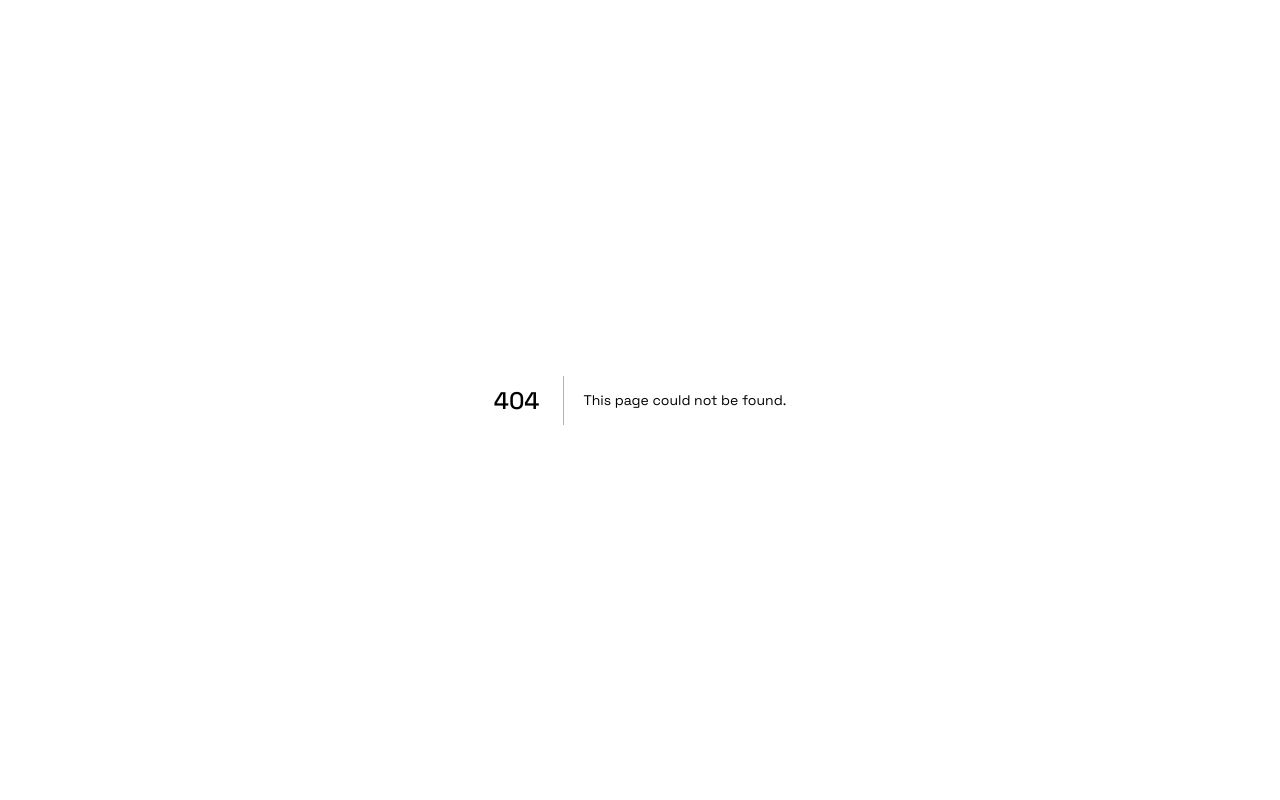
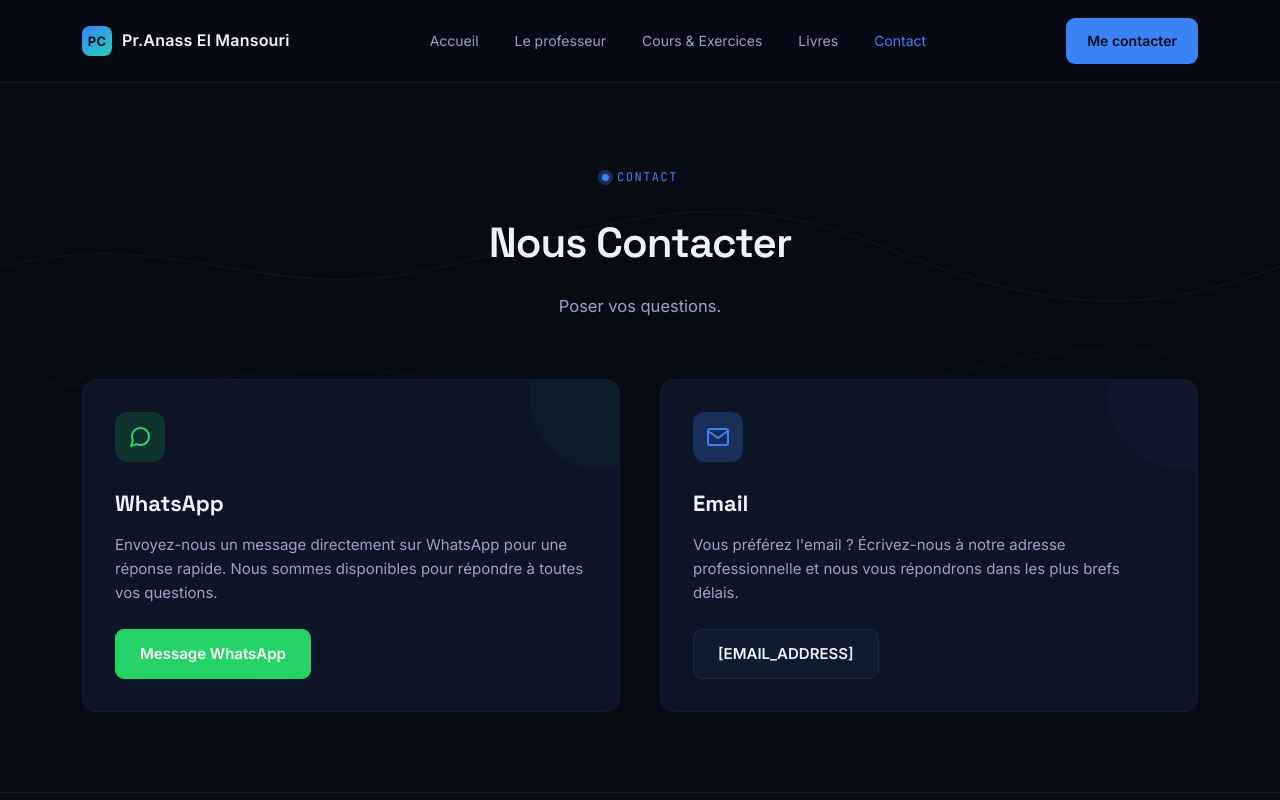
Before and after one commit to HamzaElmansouri-Pr/Pr-Phyisics, a Next.js app: page /contact in a window 1280 px wide. Before the commit this address had no page. Shown: the top 800 px of the page. Built offline with nearby package versions, Linux system fonts and the light colour scheme.

Commit message:
Remove Contact Section From Home and Creat new Page

```diff
--- /dev/null
+++ b/app/(public)/contact/contact.module.css
@@ -0,0 +1,202 @@
+.contactWrap {
+  max-width: 1180px;
+  margin: 0 auto;
+  padding: 80px 32px;
+}
+
+.contactHeader {
+  text-align: center;
+  max-width: 600px;
+  margin: 0 auto 60px;
+}
+
+.contactHeader .eyebrow {
+  color: var(--blue);
+  display: inline-flex;
+  align-items: center;
+  gap: 8px;
+  font-family: var(--font-mono), monospace;
+  font-size: 12px;
+  letter-spacing: 1.5px;
+  text-transform: uppercase;
+  margin-bottom: 22px;
+}
+
+.contactHeader .eyebrow::before {
+  content: '';
+  width: 7px;
+  height: 7px;
+  border-radius: 50%;
+  background: var(--blue);
+  box-shadow: 0 0 0 4px var(--blue-soft);
+}
+
+.contactHeader h1 {
+  font-size: 42px;
+  font-weight: 600;
+  letter-spacing: -1px;
+  margin-bottom: 16px;
+}
+
+.contactHeader p {
+  color: var(--text-2);
+  font-size: 16.5px;
+}
+
+.contactGrid {
+  display: grid;
+  grid-template-columns: 1fr 1fr;
+  gap: 40px;
+}
+
+@media (max-width: 768px) {
+  .contactGrid {
+    grid-template-columns: 1fr;
+  }
+}
+
+.contactCard {
+  background: var(--surface);
+  border: 1px solid var(--border-soft);
+  border-radius: var(--radius);
+  padding: 32px;
+  position: relative;
+  overflow: hidden;
+  transition: transform 0.2s ease, border-color 0.2s ease;
+}
+
+.contactCard:hover {
+  transform: translateY(-4px);
+  border-color: var(--blue);
+}
+
+.contactCard::after {
+  content: '';
+  position: absolute;
+  top: -60px;
+  right: -60px;
+  width: 150px;
+  height: 150px;
+  border-radius: 50%;
+  background: var(--blue);
+  opacity: 0.03;
+}
+
+.contactCard.whatsappCard::after {
+  background: #25D366;
+}
+
+.iconWrap {
+  width: 50px;
+  height: 50px;
+  border-radius: 12px;
+  background: var(--blue-soft);
+  display: flex;
+  align-items: center;
+  justify-content: center;
+  margin-bottom: 24px;
+  color: var(--blue);
+}
+
+.whatsappCard .iconWrap {
+  background: rgba(37, 211, 102, 0.15);
+  color: #25D366;
+}
+
+.contactCard h2 {
+  font-size: 22px;
+  margin-bottom: 12px;
+}
+
+.contactCard p {
+  color: var(--text-2);
+  font-size: 15px;
+  margin-bottom: 24px;
+  line-height: 1.6;
+}
+
+.linkBtn {
+  display: inline-flex;
+  align-items: center;
+  gap: 8px;
+  padding: 12px 24px;
+  border-radius: 9px;
+  font-size: 15px;
+  font-weight: 600;
+  text-decoration: none;
+  background: var(--surface-2);
+  color: var(--text);
+  border: 1px solid var(--border);
+  transition: all 0.2s ease;
+}
+
+.whatsappCard .linkBtn {
+  background: #25D366;
+  color: #fff;
+  border-color: #25D366;
+}
+
+.whatsappCard .linkBtn:hover {
+  background: #20BA56;
+  border-color: #20BA56;
+}
+
+.emailCard .linkBtn:hover {
+  background: var(--blue);
+  color: #04101f;
+  border-color: var(--blue);
+}
+
+.centersSection {
+  margin-top: 80px;
+  padding-top: 60px;
+  border-top: 1px solid var(--border-soft);
+}
+
+.centersTitle {
+  text-align: center;
+  font-size: 28px;
+  margin-bottom: 40px;
+}
+
+.centersGrid {
+  display: grid;
+  grid-template-columns: repeat(auto-fit, minmax(300px, 1fr));
+  gap: 24px;
+}
+
+.centerCard {
+  background: var(--surface-2);
+  border: 1px solid var(--border-soft);
+  border-radius: var(--radius);
+  padding: 28px;
+}
+
+.centerCard h3 {
+  font-size: 18px;
+  margin-bottom: 12px;
+  color: var(--blue);
+}
+
+.centerCard .hours {
+  font-family: var(--font-mono), monospace;
+  font-size: 12px;
+  color: var(--text-2);
+  margin-bottom: 16px;
+  display: inline-block;
+  padding: 4px 8px;
+  background: rgba(255, 255, 255, 0.03);
+  border-radius: 4px;
+}
+
+.centerCard p {
+  font-size: 14px;
+  color: var(--text-2);
+  margin-bottom: 8px;
+}
+
+.centerCard p:last-child {
+  margin-bottom: 0;
+  color: var(--text);
+  font-weight: 500;
+}
--- /dev/null
+++ b/app/(public)/contact/page.tsx
@@ -0,0 +1,44 @@
+import styles from './contact.module.css';
+
+export default function ContactPage() {
+  return (
+    <div className={styles.contactWrap}>
+      <div className={styles.contactHeader}>
+        <div className={styles.eyebrow}>Contact</div>
+        <h1>Nous Contacter</h1>
+        <p>Poser vos questions.</p>
+      </div>
+
+      <div className={styles.contactGrid}>
+        <div className={`${styles.contactCard} ${styles.whatsappCard}`}>
+          <div className={styles.iconWrap}>
+            <svg xmlns="http://www.w3.org/-2000/svg" width="24" height="24" viewBox="0 0 24 24" fill="none" stroke="currentColor" strokeWidth="2" strokeLinecap="round" strokeLinejoin="round">
+              <path d="M21 11.5a8.38 8.38 0 0 1-.9 3.8 8.5 8.5 0 0 1-7.6 4.7 8.38 8.38 0 0 1-3.8-.9L3 21l1.9-5.7a8.38 8.38 0 0 1-.9-3.8 8.5 8.5 0 0 1 4.7-7.6 8.38 8.38 0 0 1 3.8-.9h.5a8.48 8.48 0 0 1 8 8v.5z"></path>
+            </svg>
+          </div>
+          <h2>WhatsApp</h2>
+          <p>Envoyez-nous un message directement sur WhatsApp pour une réponse rapide. Nous sommes disponibles pour répondre à toutes vos questions.</p>
+          <a href="https://wa.me/212762254347" target="_blank" rel="noopener noreferrer" className={styles.linkBtn}>
+            Message WhatsApp
+          </a>
+        </div>
+
+        <div className={`${styles.contactCard} ${styles.emailCard}`}>
+          <div className={styles.iconWrap}>
+            <svg xmlns="http://www.w3.org/-2000/svg" width="24" height="24" viewBox="0 0 24 24" fill="none" stroke="currentColor" strokeWidth="2" strokeLinecap="round" strokeLinejoin="round">
+              <path d="M4 4h16c1.1 0 2 .9 2 2v12c0 1.1-.9 2-2 2H4c-1.1 0-2-.9-2-2V6c0-1.1.9-2 2-2z"></path>
+              <polyline points="22,6 12,13 2,6"></polyline>
+            </svg>
+          </div>
+          <h2>Email</h2>
+          <p>Vous préférez l'email ? Écrivez-nous à notre adresse professionnelle et nous vous répondrons dans les plus brefs délais.</p>
+          <a href="mailto:[EMAIL_ADDRESS]" className={styles.linkBtn}>
+            [EMAIL_ADDRESS]
+          </a>
+        </div>
+      </div>
+
+
+    </div>
+  );
+}
--- a/components/Header.tsx
+++ b/components/Header.tsx
@@ -45,10 +45,10 @@ export default function Header() {
           <Link href="/#prof" className={pathname === '/#prof' ? 'active' : ''}>Le professeur</Link>
           <Link href="/exercices" className={pathname === '/exercices' ? 'active' : ''}>Cours & Exercices</Link>
           <Link href="/livres" className={pathname === '/livres' ? 'active' : ''}>Livres</Link>
-          <Link href="/#contact" className={pathname === '/#contact' ? 'active' : ''}>Contact</Link>
+          <Link href="/contact" className={pathname === '/contact' ? 'active' : ''}>Contact</Link>
         </nav>
         <div className="nav-cta">
-          <Link href="/#contact" className="btn btn-primary">Me contacter</Link>
+          <Link href="/contact" className="btn btn-primary">Me contacter</Link>
         </div>
       </div>
     </header>
```
Also changed, not shown: app/(public)/page.tsx (+1 -24 lines).
